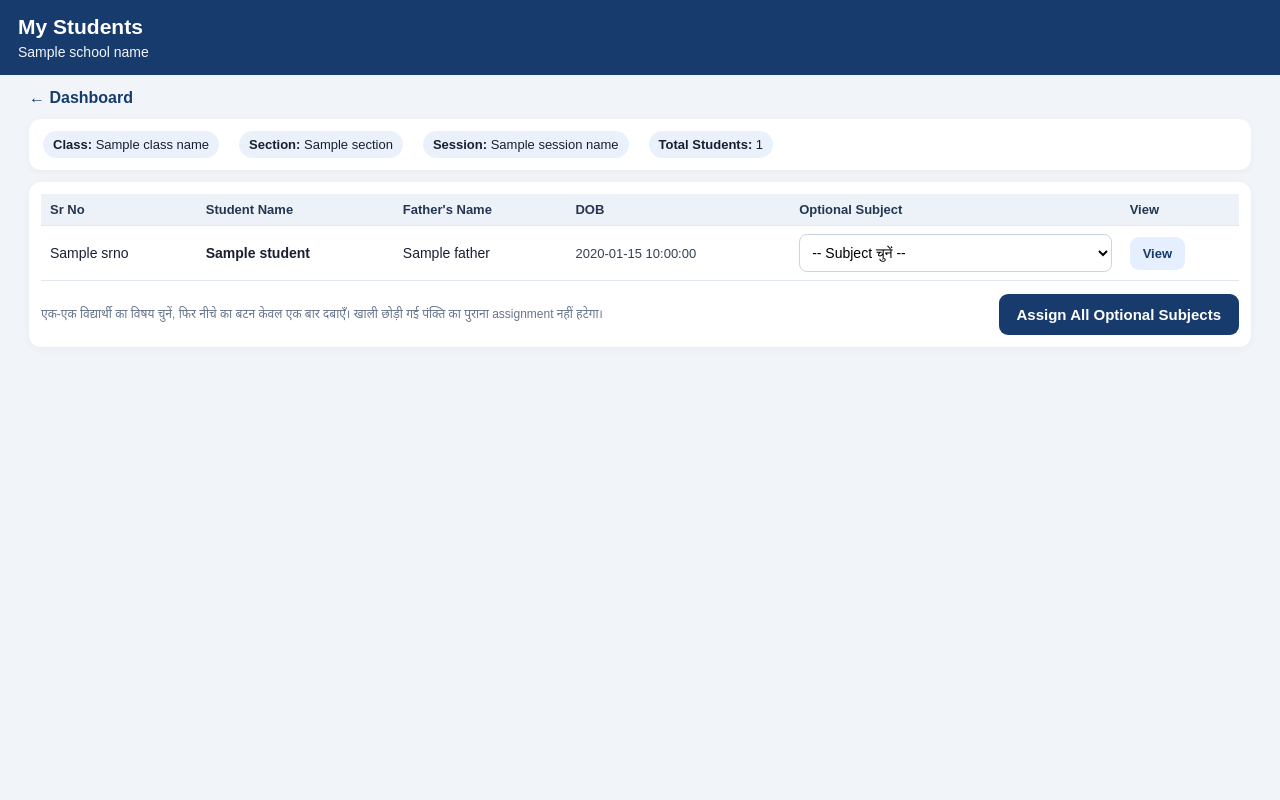
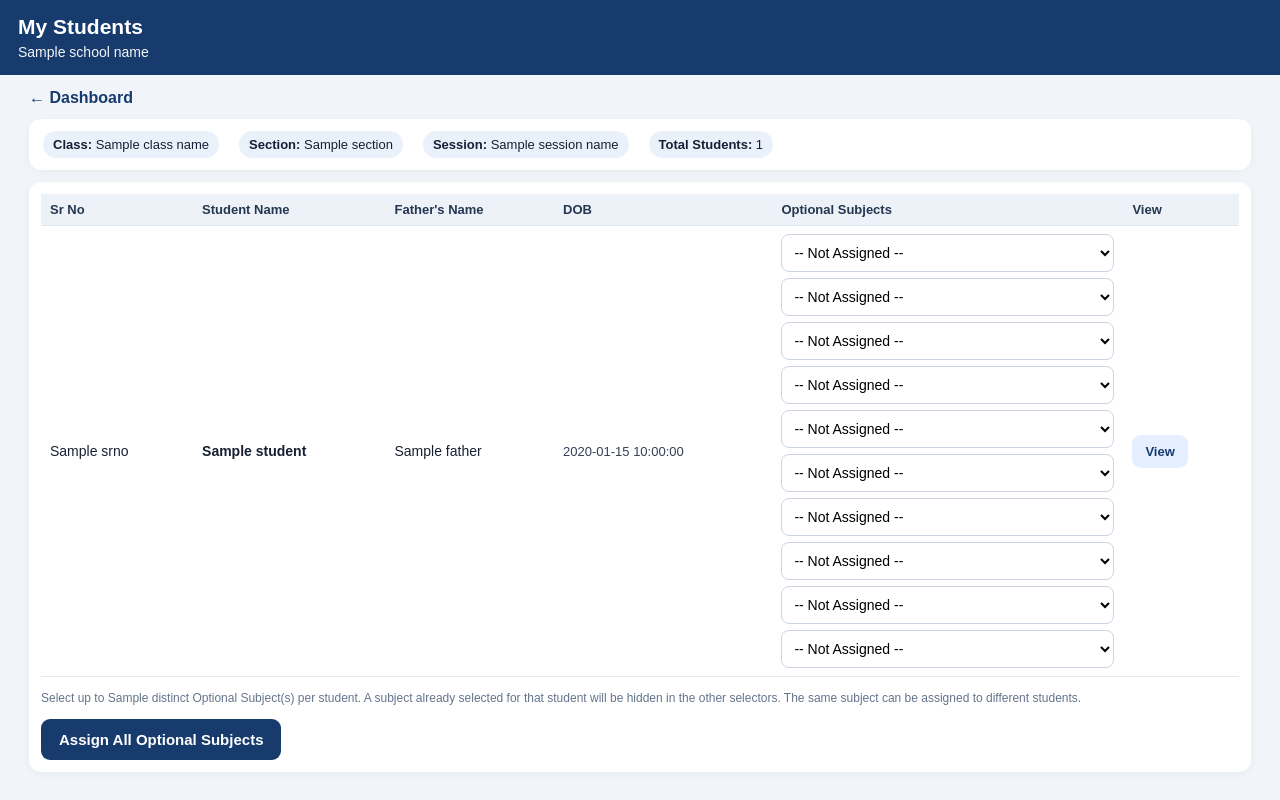
Before and after one commit to annutkarshrita/shantiraman.co.in, a Flask app: template templates/my_students.html in a window 1280 px wide. Run offline with Flask 3, Linux system fonts and the light colour scheme; the template is opened without the code that fills it: most values are stand-ins (such as "Sample title", 1, 10 or a date in 2020).

Commit message:
Update my_students.html

```diff
--- a/templates/my_students.html
+++ b/templates/my_students.html
@@ -26,6 +26,9 @@
 tbody tr:hover{background:#f8fafc}
 .dob{white-space:nowrap;font-size:13px;color:#334155}
 select{width:100%;min-width:180px;padding:9px 8px;border:1px solid #cbd5e1;border-radius:8px;background:#fff;font-size:14px}
+.subject-pickers{display:grid;grid-template-columns:minmax(180px,1fr);gap:6px;min-width:205px}
+.subject-picker-label{display:block;font-size:11px;font-weight:bold;color:#64748b;margin-bottom:2px}
+select option:disabled{color:#94a3b8}
 .btn{display:inline-block;border:0;border-radius:9px;padding:9px 13px;font-weight:bold;text-decoration:none;cursor:pointer;text-align:center;font-size:13px}
 .view{background:#e6efff;color:#173b6d;white-space:nowrap}
 .actions{display:flex;justify-content:space-between;align-items:center;gap:12px;flex-wrap:wrap;margin-top:13px}
@@ -65,28 +68,38 @@
               <th>Student Name</th>
               <th>Father's Name</th>
               <th>DOB</th>
-              <th>Optional Subject</th>
+              <th>Optional Subjects</th>
               <th>View</th>
             </tr>
           </thead>
           <tbody>
           {% for x in students %}
-            {% set current_subject = assigned_subjects.get(x.id, '') %}
+            {% set current_subjects = assigned_subjects.get(x.id, []) %}
             <tr>
               <td>{{ x.srno or '-' }}</td>
               <td><b>{{ x.name or '-' }}</b></td>
               <td>{{ x.father or '-' }}</td>
               <td class="dob">{{ x.dob_display or '-' }}</td>
               <td>
-                <select name="optional_subject_{{ x.id }}" aria-label="{{ x.name }} का Optional Subject">
-                  <option value="">-- Subject चुनें --</option>
-                  {% if current_subject and current_subject not in optional_subjects %}
-                    <option value="{{ current_subject }}" selected>{{ current_subject }} (पहले से assigned)</option>
-                  {% endif %}
-                  {% for subject in optional_subjects %}
-                    <option value="{{ subject }}" {% if current_subject == subject %}selected{% endif %}>{{ subject }}</option>
+                <div class="subject-pickers" data-optional-picker-group>
+                  {% for slot in range(optional_slots) %}
+                    {% set current_subject = current_subjects[slot] if slot < current_subjects|length else '' %}
+                    <div>
+                      {% if optional_slots > 1 %}<label class="subject-picker-label">Optional Subject {{ slot + 1 }}</label>{% endif %}
+                      <select name="optional_subject_{{ x.id }}_{{ slot + 1 }}"
+                              aria-label="{{ x.name }} Optional Subject {{ slot + 1 }}"
+                              data-optional-subject-select>
+                        <option value="">-- Not Assigned --</option>
+                        {% if current_subject and current_subject not in optional_subjects %}
+                          <option value="{{ current_subject }}" selected>{{ current_subject }} (existing)</option>
+                        {% endif %}
+                        {% for subject in optional_subjects %}
+                          <option value="{{ subject }}" {% if current_subject == subject %}selected{% endif %}>{{ subject }}</option>
+                        {% endfor %}
+                      </select>
+                    </div>
                   {% endfor %}
-                </select>
+                </div>
               </td>
               <td><a class="btn view" href="{{ url_for('my_student_detail', student_id=x.id) }}">View</a></td>
             </tr>
@@ -95,7 +108,7 @@
         </table>
       </div>
       <div class="actions">
-        <span class="hint">एक-एक विद्यार्थी का विषय चुनें, फिर नीचे का बटन केवल एक बार दबाएँ। खाली छोड़ी गई पंक्ति का पुराना assignment नहीं हटेगा।</span>
+        <span class="hint">Select up to {{ optional_slots }} distinct Optional Subject(s) per student. A subject already selected for that student will be hidden in the other selectors. The same subject can be assigned to different students.</span>
         <button class="btn save" type="submit">Assign All Optional Subjects</button>
       </div>
       {% else %}
@@ -104,5 +117,32 @@
     </div>
   </form>
 </div>
+<script>
+(function () {
+  function syncOptionalPickers(group) {
+    const selects = Array.from(group.querySelectorAll('select[data-optional-subject-select]'));
+    const chosenValues = selects.map(s => (s.value || '').trim().toLocaleLowerCase());
+    selects.forEach((select, selectIndex) => {
+      const currentValue = (select.value || '').trim().toLocaleLowerCase();
+      const usedByOtherSelects = new Set(
+        chosenValues.filter((value, index) => value && index !== selectIndex)
+      );
+      Array.from(select.options).forEach(option => {
+        const key = (option.value || '').trim().toLocaleLowerCase();
+        if (!key) return;
+        const duplicateElsewhere = usedByOtherSelects.has(key) && key !== currentValue;
+        option.hidden = duplicateElsewhere;
+        option.disabled = duplicateElsewhere;
+      });
+    });
+  }
+
+  document.querySelectorAll('[data-optional-picker-group]').forEach(group => {
+    const selects = Array.from(group.querySelectorAll('select[data-optional-subject-select]'));
+    selects.forEach(select => select.addEventListener('change', () => syncOptionalPickers(group)));
+    syncOptionalPickers(group);
+  });
+})();
+</script>
 </body>
 </html>
```
